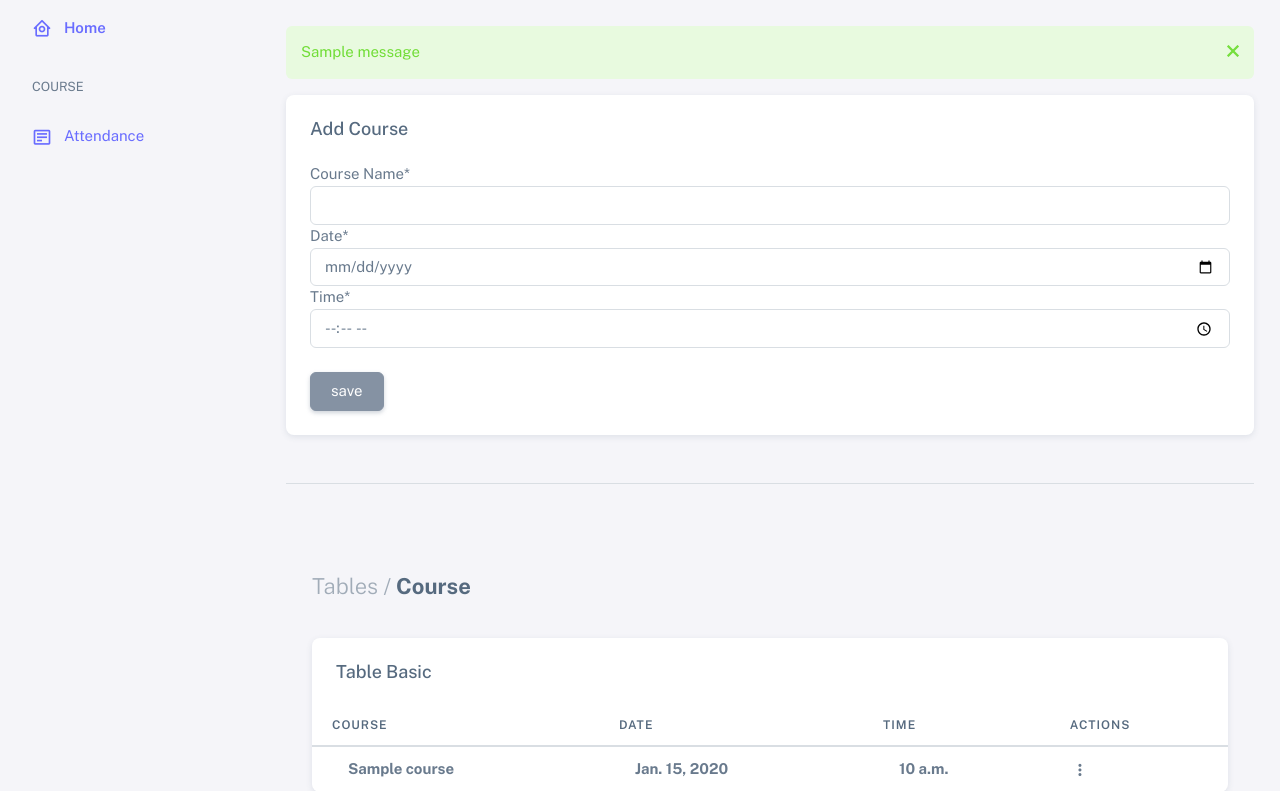
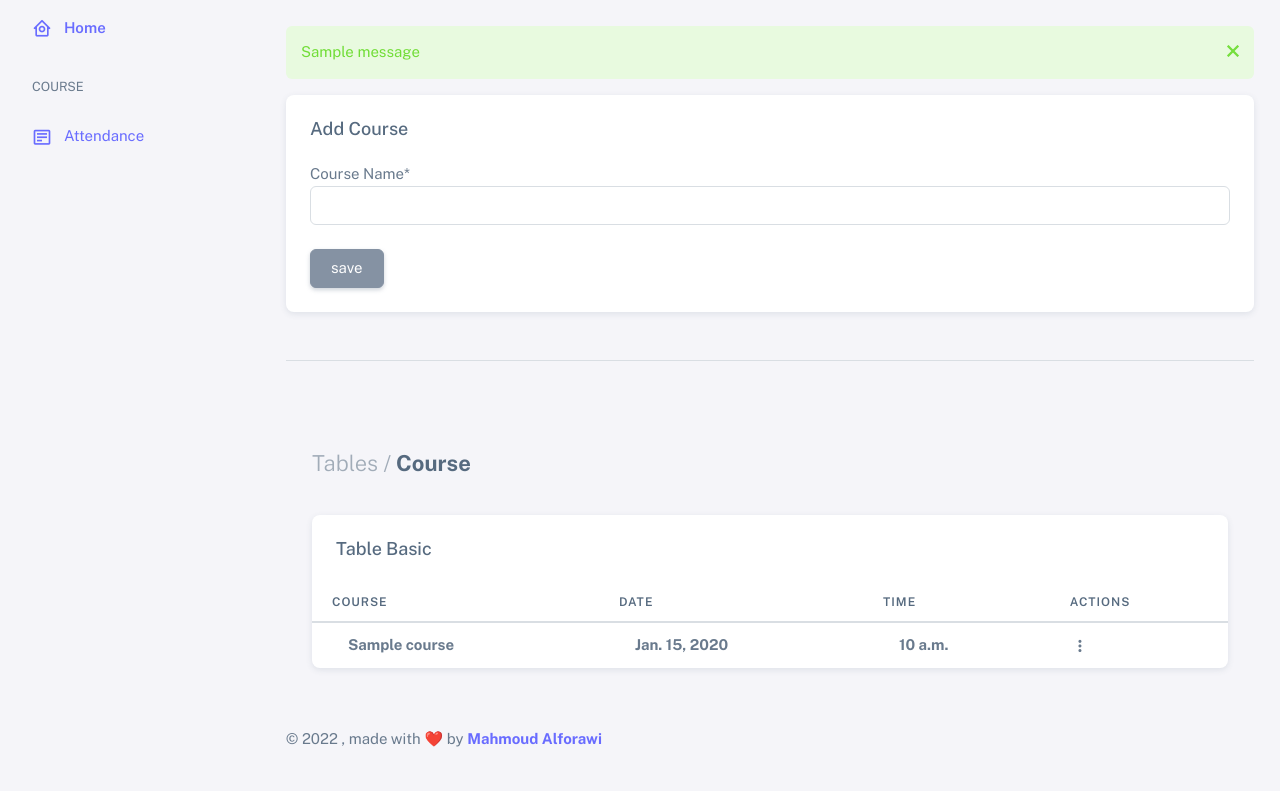
Before and after one commit to mahmoud98-30/Facial-recognition-attendance-system, a Django app: page / in a window 1280 px wide. Shown: the part 74-865 px from the top of the page. After the commit the page ends 821 px from the top, so only its background shows below. Run offline with Django 4.2, Linux system fonts and the light colour scheme; a user stored in the database is signed in; tables that the repository leaves empty hold one stand-in row (values such as "Sample post"); one stand-in notice (Sample message) is shown; some libraries are stand-ins or nearby versions.

Commit message:
fixed bugs

```diff
--- a/attendance/forms.py
+++ b/attendance/forms.py
@@ -5,11 +5,10 @@ from attendance.models import Course, Attendance
 
 
 class CourseForm(forms.ModelForm):
-    date = forms.DateField(widget=widgets.DateInput,)
-    time = forms.TimeField(widget=widgets.TimeInput,)
+
     class Meta:
         model = Course
-        fields = ('name', 'date', 'time')
+        fields = ('name',)
 
 
 class AttendanceForm(forms.ModelForm):
--- a/attendance/models.py
+++ b/attendance/models.py
@@ -11,8 +11,8 @@ class Course(models.Model):
                                  on_delete=models.CASCADE,
                                  related_name="Lecturer",
                                  verbose_name=_("User"))
-    date = models.DateField()
-    time = models.TimeField(auto_now=False, auto_now_add=False)
+    date = models.DateField(null=True)
+    time = models.TimeField(null=True)
 
     def __str__(self):
         return self.name
--- a/templates/index.html
+++ b/templates/index.html
@@ -23,10 +23,6 @@
                              <div id="div_id_name" class="form-group">
                              <label for="id_name" class=" requiredField">Course Name<span class="asteriskField">*</span> </label>
                              <div> <input type="text" name="name" maxlength="255" class="textinput textInput form-control" required="" id="id_name" data-dashlane-rid="79f13db9190542aa" data-form-type="" data-kwimpalaid="1661892687787-0"> </div> </div>
-                             <div id="div_id_date" class="form-group"> <label for="id_date" class=" requiredField">
-                                 Date<span class="asteriskField">*</span> </label> <div> <input type="date" name="date" class="dateinput form-control" required="" id="id_date" data-dashlane-rid="678ab270cb3b2de0" data-form-type=""> </div> </div>
-                             <div id="div_id_time" class="form-group"> <label for="id_time" class=" requiredField">
-                                Time<span class="asteriskField">*</span> </label> <div> <input type="time" name="time" class="timeinput form-control" required="" id="id_time" data-dashlane-rid="a5bc85c64af63713" data-form-type=""> </div> </div>
                         <input class="btn btn-secondary mt-4" name="course_form" id="course_form" type="submit" value="save">
                     </form>
                       </div>
@@ -55,8 +51,8 @@
                       <tr>
 
                            <td><i class="fab fa-angular fa-lg text-danger me-3"></i> <strong>{{ q_course.name }}</strong></td>
-                          <td><i class="fab fa-angular fa-lg text-danger me-3"></i> <strong>{{ q_course.date }}</strong></td>
-                          <td><i class="fab fa-angular fa-lg text-danger me-3"></i> <strong>{{ q_course.time }}</strong></td>
+                          <td><i class="fab fa-angular fa-lg text-danger me-3"></i> <strong>{% if q_course.date %}{{ q_course.date }}{% else %} - {% endif %}</strong></td>
+                          <td><i class="fab fa-angular fa-lg text-danger me-3"></i> <strong>{% if q_course.time %}{{ q_course.time }}{% else %} - {% endif %}</strong></td>
                           <td>
                               <div class="dropdown">
                                 <button type="button" class="btn p-0 dropdown-toggle hide-arrow" data-bs-toggle="dropdown">
@@ -136,8 +132,8 @@
 
                                         <td><i class="fab fa-angular fa-lg text-danger me-3"></i> <strong>{{ q_course.course.name }}</strong></td>
                                         <td><i class="fab fa-angular fa-lg text-danger me-3"></i> <strong>{{ q_course.course.lecturer }}</strong></td>
-                                        <td><i class="fab fa-angular fa-lg text-danger me-3"></i> <strong>{{ q_course.course.date }}</strong></td>
-                                        <td><i class="fab fa-angular fa-lg text-danger me-3"></i> <strong>{{ q_course.course.time }}</strong></td>
+                                        <td><i class="fab fa-angular fa-lg text-danger me-3"></i> <strong>{% if q_course.course.date %}{{ q_course.course.date }}{% else %} - {% endif %}</strong></td>
+                                        <td><i class="fab fa-angular fa-lg text-danger me-3"></i> <strong>{% if q_course.course.time %}{{ q_course.course.time }}{% else %} - {% endif %}</strong></td>
 
                                         <td>
                                           <div class="dropdown">
```
Also changed, not shown: account/templates/account/lecturer/login.html (+1 -8 lines), attendance/templates/attendance/attendance.html (+16 -7 lines), attendance/templates/attendance/edit_attendance.html (+13 -7 lines), attendance/views.py (+21 -18 lines), 2 other files.
